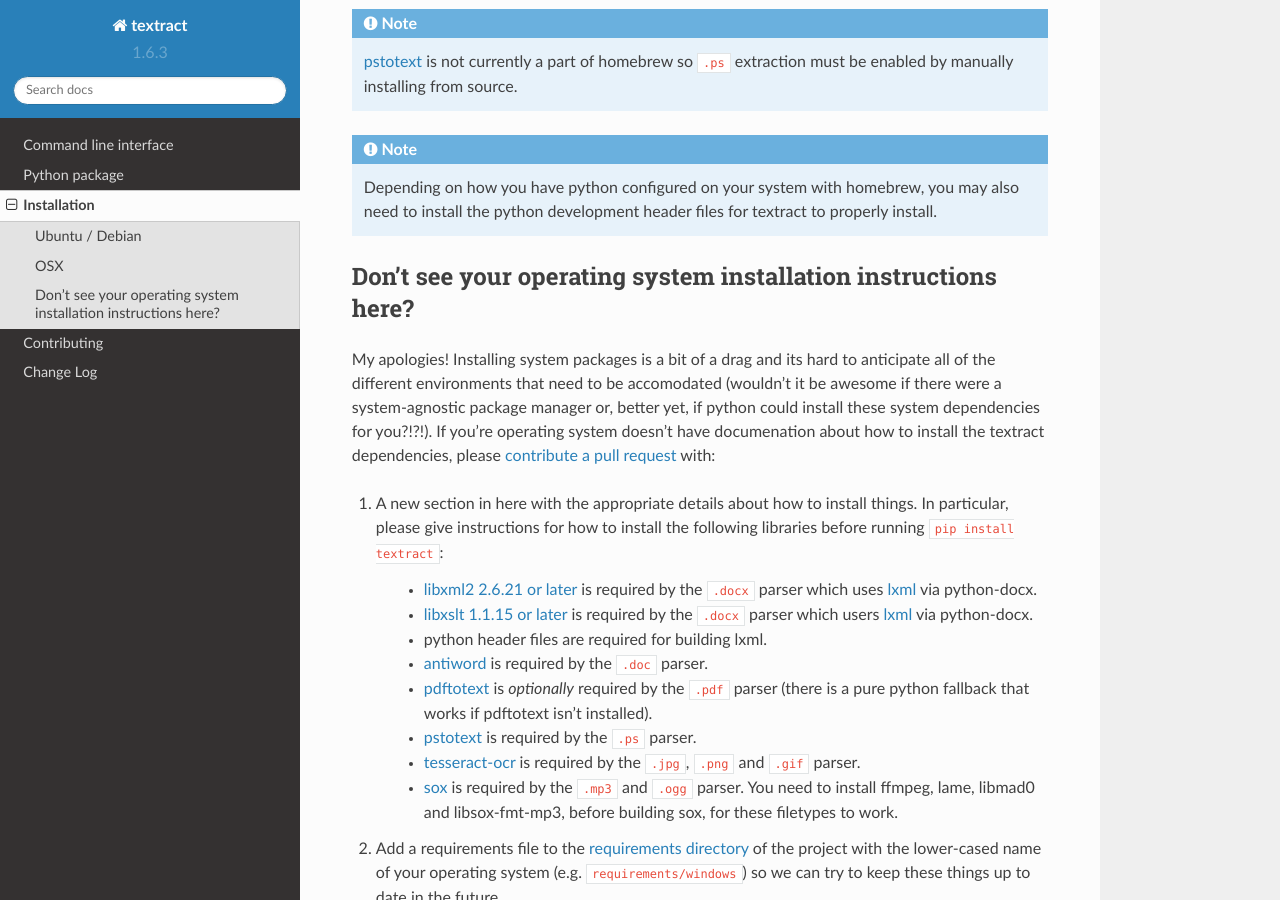
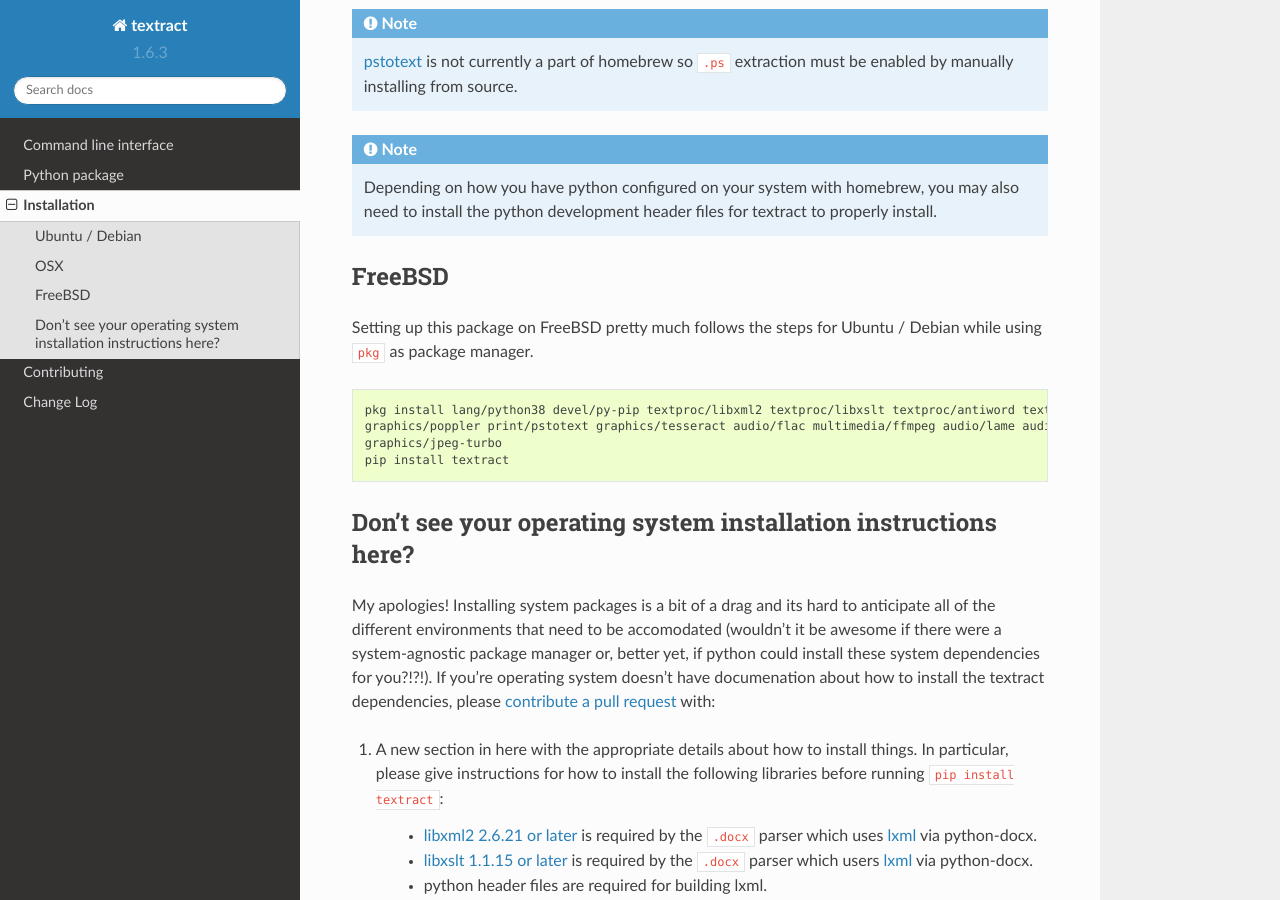
Before and after one commit to deanmalmgren/textract, a Sphinx documentation site: the page built from docs/installation.rst, in a window 1280 px wide and 900 px high, scrolled down 905 px. Built offline with Sphinx 7.4.7 and the Read the Docs theme 2.0.0, drawn with Linux system fonts in a browser that asks for light colours.

Commit message:
Add installation notes for FreeBSD.

```diff
--- a/docs/installation.rst
+++ b/docs/installation.rst
@@ -62,6 +62,18 @@
     homebrew, you may also need to install the python
     development header files for textract to properly install.
 
+FreeBSD
+-------
+
+Setting up this package on FreeBSD pretty much follows the steps for
+Ubuntu / Debian while using ``pkg`` as package manager.
+
+.. code-block:: bash
+
+    pkg install lang/python38 devel/py-pip textproc/libxml2 textproc/libxslt textproc/antiword textproc/unrtf \
+    graphics/poppler print/pstotext graphics/tesseract audio/flac multimedia/ffmpeg audio/lame audio/sox \
+    graphics/jpeg-turbo
+    pip install textract
 
 Don't see your operating system installation instructions here?
 ---------------------------------------------------------------
```
Also changed, not shown: 1 other file.
